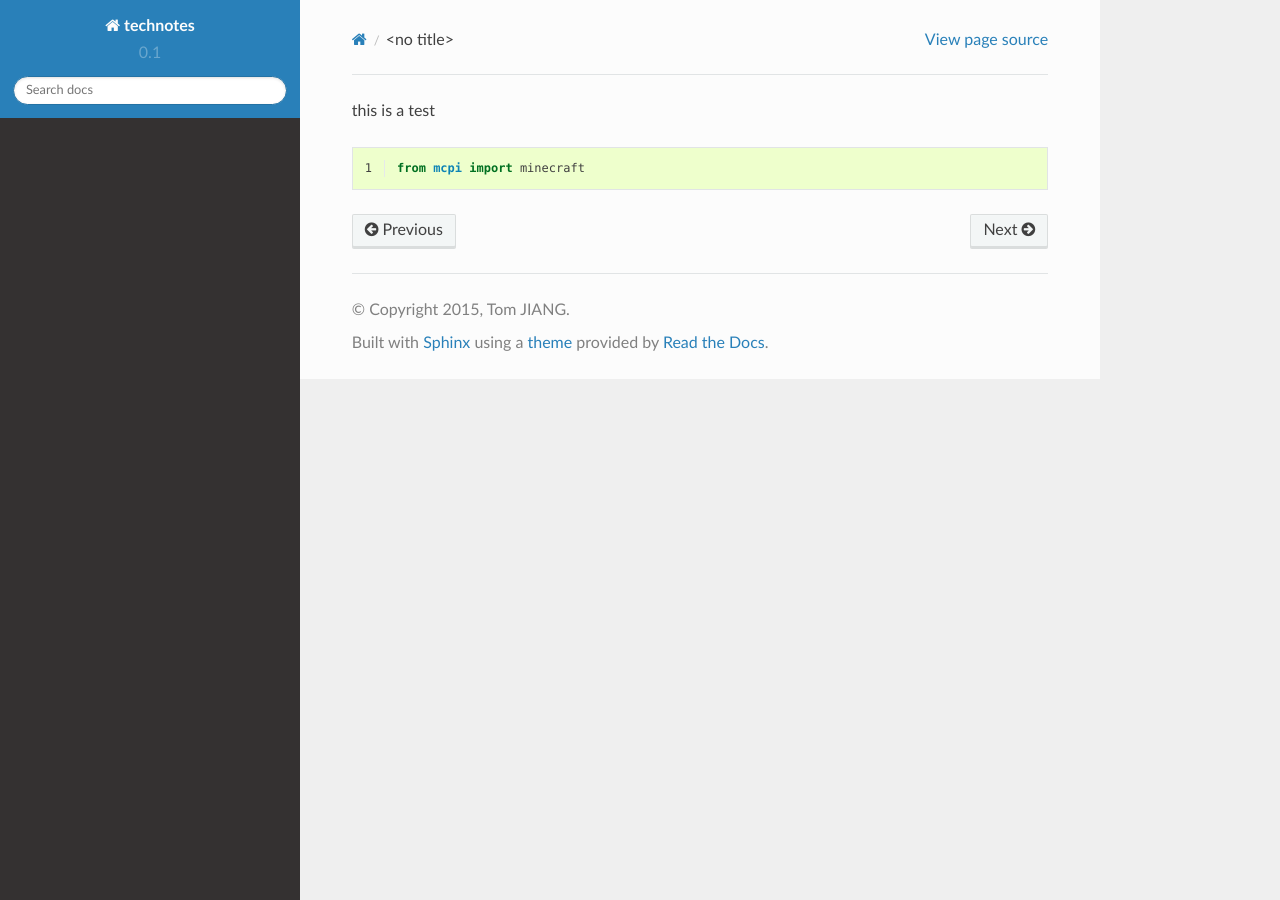
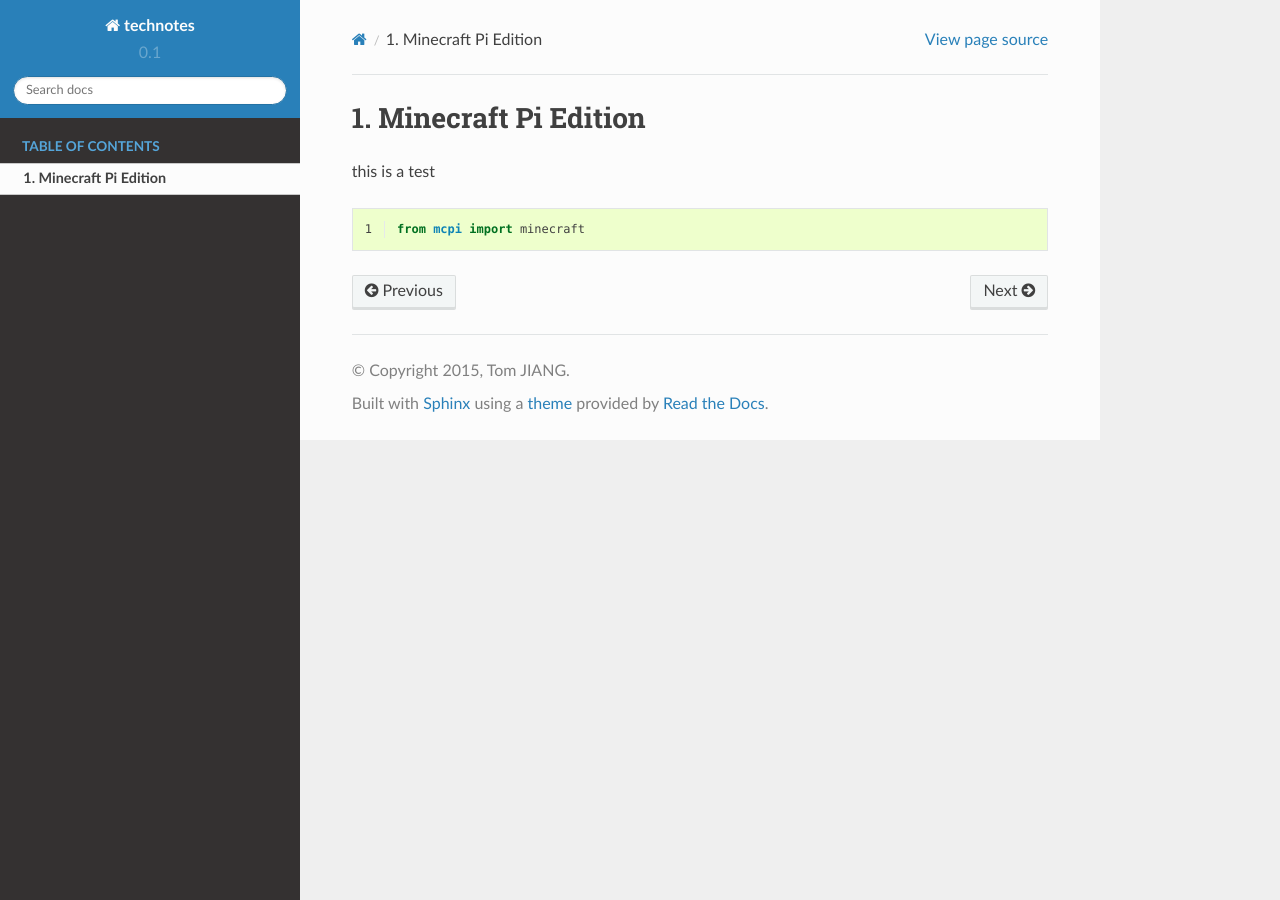
Before and after one commit to tomsyd/notes, a Sphinx documentation site: the page built from source/kid/minecraft.rst, in a window 1280 px wide. Built offline with Sphinx 7.4.7 and the Read the Docs theme 2.0.0, drawn with Linux system fonts in a browser that asks for light colours; formulas are drawn with MathJax 3; pages that are not in the unit, such as notebooks, are missing from menus.

```diff
--- a/source/kid/minecraft.rst
+++ b/source/kid/minecraft.rst
@@ -1,3 +1,8 @@
+Minecraft Pi Edition
+====================
+
+.. _minecrafte:
+
 this is a test
 
 .. code-block:: python
```
